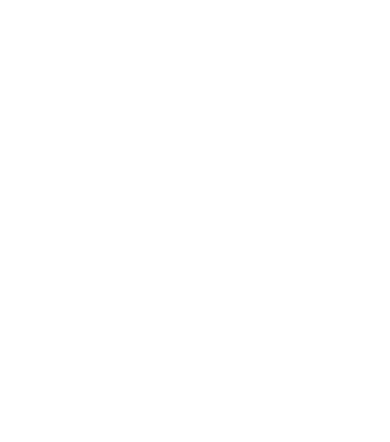
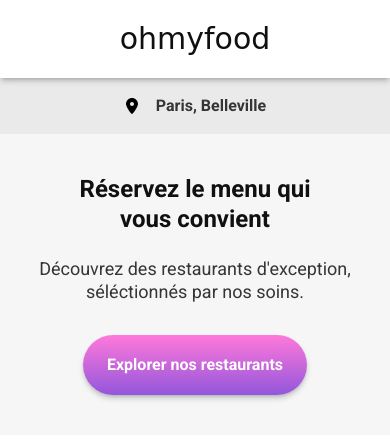
Before and after one commit to alexperronnet/oc-03-ohmyfood, a website built with Vite: page src/index.html in a window 390 px wide. Built offline with nearby package versions, Linux system fonts and the light colour scheme; a web font is replaced by a local one.

Commit message:
🚧 Work in progress: Home mobile
✅ Header home
✅ City section
✅ Hero section

```diff
--- a/src/index.html
+++ b/src/index.html
@@ -41,7 +41,38 @@
     />
   </head>
   <body>
-    <div id="app"></div>
+    <!-- App -->
+    <div id="app">
+      <!-- Header -->
+      <header class="header">
+        <h1 class="header__title">Ohmyfood</h1>
+      </header>
+
+      <!-- Location -->
+      <div class="location">
+        <!-- Icon -->
+        <svg class="location__icon">
+          <use xlink:href="images/icons-sprite.svg#location-dot" />
+        </svg>
+
+        <!-- City -->
+        <p class="location__city">Paris, Belleville</p>
+      </div>
+
+      <!-- Hero -->
+      <section class="hero">
+        <!-- Hero title -->
+        <h2 class="hero__title">Réservez le menu qui vous convient</h2>
+
+        <!-- Hero description -->
+        <p class="hero__description">
+          Découvrez des restaurants d'exception, séléctionnés par nos soins.
+        </p>
+
+        <!-- Hero button -->
+        <a href="#restaurants" class="btn">Explorer nos restaurants</a>
+      </section>
+    </div>
     <script type="module" src="main.js"></script>
   </body>
 </html>
--- a/src/styles/abstracts/_mixins.scss
+++ b/src/styles/abstracts/_mixins.scss
@@ -0,0 +1,41 @@
+@use "variables" as *;
+
+// Container
+@mixin container {
+  width: calc(100% - 2.4rem);
+  margin-inline: auto;
+}
+
+// Flexbox
+@mixin flex($direction, $align, $justify, $gap) {
+  display: flex;
+  flex-direction: $direction;
+  align-items: $align;
+  justify-content: $justify;
+  gap: $gap;
+}
+
+// Typography
+@mixin text(
+  $ff: $ff-sans-serif,
+  $fs: $fs-md,
+  $fw: $fw-400,
+  $lh: $leading-normal,
+  $color: $color-jet,
+  $align: left
+) {
+  font-family: $ff;
+  font-size: $fs;
+  font-weight: $fw;
+  line-height: $lh;
+  color: $color;
+  text-align: $align;
+}
+
+// Icon
+@mixin icon($min-w: 1.6rem, $min-h: 1.6rem, $max-w: 1.6rem, $max-h: 1.6rem) {
+  min-width: $min-w;
+  min-height: $min-h;
+  max-width: $max-w;
+  max-height: $max-h;
+}
--- a/src/styles/abstracts/_variables.scss
+++ b/src/styles/abstracts/_variables.scss
@@ -21,8 +21,14 @@
 $fs-md: 1.6rem;
 $fs-lg: 1.8rem;
 $fs-xl: 2.4rem;
+$fs-2xl: 3rem;
 
 // Line height
 $leading-none: 1;
 $leading-tight: 1.25;
 $leading-normal: 1.5;
+
+// Shadows
+$shadow-md: 0 4px 6px -1px rgb(0 0 0 / 0.2), 0 2px 4px -2px rgb(0 0 0 / 0.2);
+$shadow-lg: 0 10px 15px -3px rgb(0 0 0 / 0.2), 0 4px 6px -4px rgb(0 0 0 / 0.2);
+$shadow-xl: 0 20px 25px -5px rgb(0 0 0 / 0.2), 0 8px 10px -6px rgb(0 0 0 / 0.2);
--- a/src/styles/base/_boilerplate.scss
+++ b/src/styles/base/_boilerplate.scss
@@ -5,10 +5,11 @@
 }
 
 body {
-  font-size: $fs-md;
-  font-family: $ff-sans-serif;
-  font-weight: $fw-400;
-  line-height: $leading-normal;
-  color: $color-jet;
+  @include text;
   background-color: $color-white;
 }
+
+::selection {
+  color: $color-amethyst;
+  background-color: rgba($color-amethyst, 10%);
+}
--- a/src/styles/base/_index.scss
+++ b/src/styles/base/_index.scss
@@ -1,3 +1,2 @@
 @forward "reset";
-@forward "typography";
 @forward "boilerplate";
--- a/src/styles/base/_reset.scss
+++ b/src/styles/base/_reset.scss
@@ -23,6 +23,11 @@
   text-rendering: optimizeSpeed;
 }
 
+a {
+  text-decoration: none;
+  color: inherit;
+}
+
 img {
   max-width: 100%;
   display: block;
--- a/src/styles/components/_button.scss
+++ b/src/styles/components/_button.scss
@@ -0,0 +1,23 @@
+@use "../abstracts" as *;
+
+.btn {
+  padding: 1.8rem 2.4rem;
+  @include text($fw: $fw-700, $color: $color-white);
+  background: linear-gradient(
+    180deg,
+    $color-rose-pink 0%,
+    $color-amethyst 100%
+  );
+  border-radius: 999rem;
+  box-shadow: $shadow-md;
+  transition: all 200ms linear;
+
+  &:hover {
+    box-shadow: $shadow-lg;
+    background: linear-gradient(
+      180deg,
+      lighten($color-rose-pink, 5%) 0%,
+      lighten($color-amethyst, 5%) 100%
+    );
+  }
+}
--- a/src/styles/components/_index.scss
+++ b/src/styles/components/_index.scss
@@ -1,3 +1,2 @@
-@forward "container";
 @forward "button";
 @forward "card";
--- a/src/styles/layout/_header.scss
+++ b/src/styles/layout/_header.scss
@@ -0,0 +1,20 @@
+@use "../abstracts" as *;
+
+.header {
+  position: relative;
+  z-index: 10;
+  padding: 2.4rem;
+  box-shadow: $shadow-md;
+
+  &__title {
+    @include text(
+      $ff-cursive,
+      $fs-2xl,
+      null,
+      $leading-none,
+      $color-smoky-black,
+      center
+    );
+    text-transform: lowercase;
+  }
+}
--- a/src/styles/pages/_home.scss
+++ b/src/styles/pages/_home.scss
@@ -0,0 +1,44 @@
+@use "../abstracts" as *;
+
+// Location
+.location {
+  padding: 1.6rem;
+  background-color: $color-platinum;
+
+  @include flex(null, center, center, 1.6rem);
+
+  &__icon {
+    @include icon;
+  }
+
+  &__city {
+    font-weight: $fw-700;
+  }
+}
+
+// Hero
+.hero {
+  @include flex(column, center, center, null);
+  padding-top: 4rem;
+  padding-bottom: 4rem;
+  background-color: $color-cultured;
+
+  &__title {
+    max-width: 24rem;
+    margin-inline: auto;
+
+    @include text(
+      $fs: $fs-xl,
+      $fw: $fw-700,
+      $lh: $leading-tight,
+      $color: $color-smoky-black,
+      $align: center
+    );
+    margin-bottom: 2.4rem;
+  }
+
+  &__description {
+    @include text($fs: $fs-lg, $lh: $leading-tight, $align: center);
+    margin-bottom: 3.2rem;
+  }
+}
```
Also changed, not shown: src/images/icons-sprite.svg (added), src/images/ohmyfood-logo.svg (deleted), src/styles/base/_typography.scss (deleted), src/styles/components/_container.scss (deleted).
